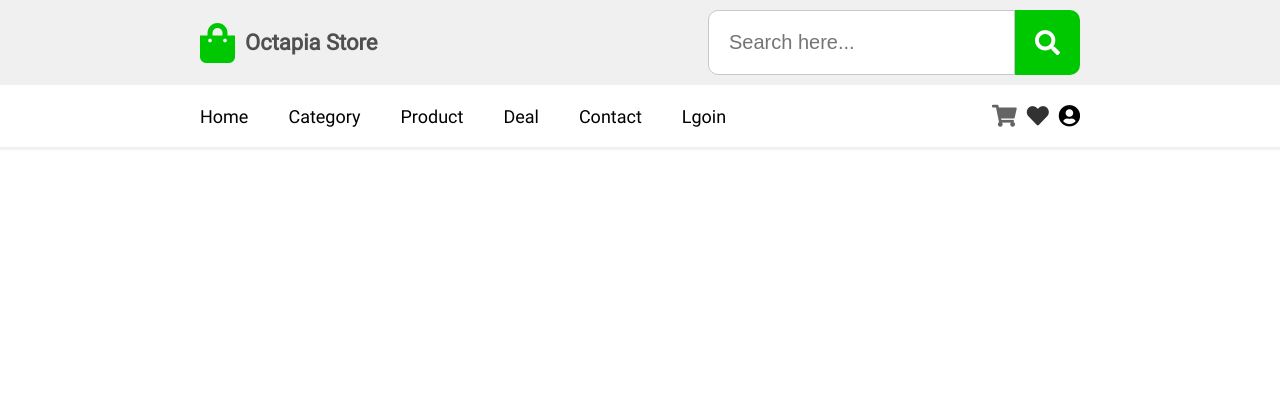
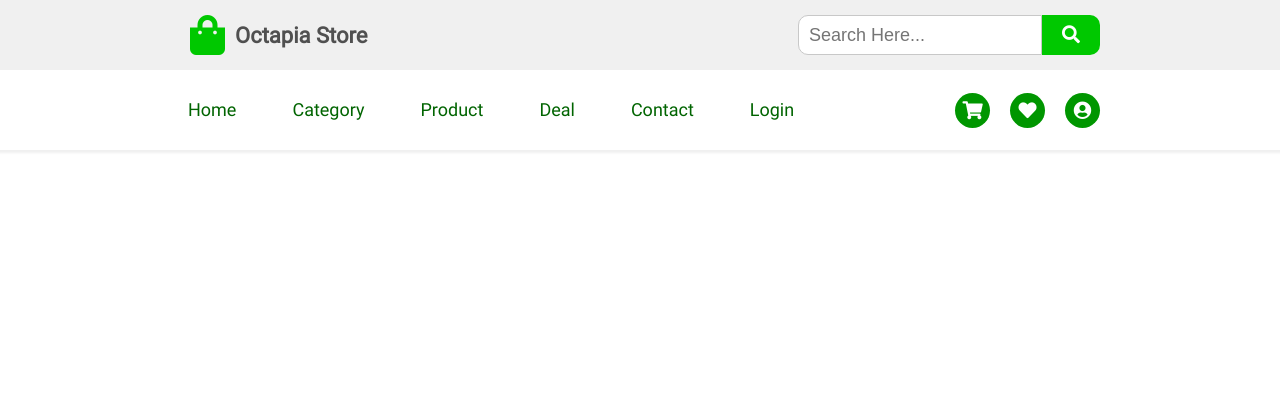
Before and after one commit to mistersakil/grocery-landing-page-using-html-css-js, a PHP site: page / in a window 1280 px wide. Shown: the top 420 px of the page. Before the commit the page ends 149 px from the top, so only its background shows below. Run offline with PHP 8.4, Linux system fonts and the light colour scheme.

Commit message:
header, navbar redesigned with responsive issure, naver fixed top on scroll

```diff
--- a/css/default.css
+++ b/css/default.css
@@ -2,6 +2,7 @@
   font-family: Roboto;
   src: url(../webfonts/Roboto-Regular.ttf);
 }
+
 :root {
   --red: rgb(255, 0, 0);
   --red200: rgb(200, 0, 0);
@@ -32,27 +33,50 @@
   --grey240: rgb(240, 240, 240);
   --white: rgb(255, 255, 255);
 }
-::selection {
-  background-color: var(--green100);
-  color: var(--white);
-}
+
 * {
   box-sizing: border-box;
   margin: 0;
   padding: 0;
   transition: all 0.3s linear;
+  text-decoration: none;
+  text-transform: capitalize;
 }
 html {
   font-size: 10px;
   overflow-x: hidden;
   scroll-behavior: smooth;
   scroll-padding-top: 6rem;
+  scrollbar-color: #6969dd #e0e0e0;
+  scrollbar-width: thin;
 }
 body {
   font-size: 1.6rem;
-  font-family: Roboto, Verdana, Geneva, Tahoma, sans-serif;
+  font-family: Roboto, sans-serif;
   color: var(--black);
+  height: 150vh;
+  position: relative;
 }
+/* Scrollbar */
+::-webkit-scrollbar {
+  width: 1rem;
+}
+
+::-webkit-scrollbar-thumb {
+  background: var(--green200);
+  border-radius: 1rem;
+}
+::-webkit-scrollbar-thumb:hover {
+  background: var(--green150);
+  cursor: pointer;
+}
+/* End: Scrollbar  */
+/* Selection  */
+::selection {
+  background-color: var(--green100);
+  color: var(--white);
+}
+/* End: Selection  */
 ul {
   list-style: none;
 }
--- a/css/style.css
+++ b/css/style.css
@@ -1,20 +1,17 @@
 /** Header Style  **/
+
 .header {
+  height: 7rem;
+  padding: 1rem 18rem 1rem 19rem;
+  overflow: hidden;
   display: flex;
-  flex-direction: column;
-  flex-wrap: wrap;
-}
-/* topbar  */
-.topbar {
-  display: flex;
+  flex-wrap: nowrap;
   flex-direction: row;
-  flex-wrap: wrap;
   justify-content: space-between;
   align-items: center;
   background: var(--grey240);
-  padding: 1rem 20rem;
 }
-.logo a {
+.header .logo {
   display: flex;
   flex-wrap: wrap;
   flex-direction: row;
@@ -22,39 +19,50 @@
   justify-content: space-between;
 }
 
-.logo .icon {
+.header .logo .icon {
   color: var(--green200);
   font-size: 4rem;
 }
-.logo .logoTitle {
+.header .logo .logoTitle {
   font-size: 2.2rem;
   margin-left: 1rem;
   font-weight: 600;
   color: var(--black80);
 }
-.searchBox {
+.header .searchForm {
   display: flex;
   flex-direction: row;
-  flex-wrap: wrap;
+  flex-wrap: nowrap;
   align-items: center;
+  height: 4rem;
 }
-.searchBox input[type="search"],
-.searchBox input[type="search"]:focus {
-  font-size: 2rem;
-  padding: 2rem;
+.header .searchForm .searchBox,
+.header .searchForm .searchBox:focus {
+  padding: 0 0 0 1rem;
   border: 0.1rem solid var(--grey200);
   border-radius: 1rem 0 0 1rem;
   outline: none;
+  height: 100%;
+  font-size: 1.8rem;
 }
-.searchBox input[type="search"]:focus {
+.header .searchForm .searchBox:focus {
   border-color: var(--green150);
 }
-.searchBox label {
+.header .searchForm .searchPointer {
+  height: 100%;
   background: var(--green200);
-  padding: 2rem;
+  padding: 0 2rem;
   border-radius: 0 1rem 1rem 0;
   color: var(--white);
-  font-size: 2.5rem;
+  font-size: 1.8rem;
+  line-height: 4rem;
+  cursor: pointer;
+}
+.header .searchForm:hover .searchPointer {
+  background: var(--green100);
+}
+.header .searchForm:hover .searchPointer .icon {
+  transform: scale(1.2);
 }
 .mobileMenuHandler {
   display: none;
@@ -63,39 +71,97 @@
 .navbar {
   background: var(--white);
   box-shadow: 0 0 0.2rem 0.3rem var(--grey240);
-  padding: 2rem 20rem;
+  padding: 0 18rem 0 16rem;
+  height: 8rem;
+  width: 100%;
   display: flex;
   flex-direction: row;
   flex-wrap: wrap;
   justify-content: space-between;
   align-items: center;
+  left: auto;
 }
-.navbarContainer {
+.navbar.sticky {
+  position: fixed;
+  top: 0;
+  left: 0;
+}
+.navbar .navbarContainer {
   display: flex;
   flex-wrap: wrap;
   flex-direction: row;
-  flex: 9;
+  flex: 16;
+  height: 100%;
 }
-.navItem {
-  display: inline-block;
-  padding-right: 4rem;
+
+.navbar .navLink {
+  line-height: 8rem;
   font-size: 1.8rem;
+  padding: 0 2.8rem;
+  text-align: center;
+  display: block;
+  color: var(--green100);
 }
-.iconContainer {
+
+.navbar .navLink:hover {
+  background: var(--green150);
+  color: var(--white);
+}
+
+.navbar .iconContainer {
   flex: 1;
   display: flex;
   flex-direction: row;
   align-items: flex-end;
   justify-content: space-between;
 }
-.iconContainer .icon {
-  font-size: 2.2rem;
-  color: var(--grey);
+.navbar .iconContainer .iconLink {
+  height: 3.5rem;
+  width: 3.5rem;
+  border-radius: 50%;
+  background: var(--green150);
+  display: flex;
+  justify-content: center;
+  align-items: center;
+  margin-left: 2rem;
+  font-size: 1.8rem;
+  color: var(--white);
 }
-.iconContainer .icon:nth-child(2) {
-  color: var(--black50);
+.navbar .iconContainer .iconLink:hover {
+  background: var(--green150);
+  transform: scale(1.2);
+  background: var(--green200);
+  color: var(--grey220);
 }
-.iconContainer .icon:nth-child(3) {
-  color: var(--black);
+
+/** End: Header Style  **/
+
+/* Mobile Menu */
+.mobileMenu {
+  display: block;
+  width: 100%;
+  height: calc(100vh - 7rem);
+  background: var(--green200);
+  z-index: 0;
+  position: relative;
+  left: -200%;
+  top: 7rem;
+  padding: 2rem;
+  display: none;
 }
-/** End: Header Style  **/
+.mobileMenu.active {
+  position: relative;
+  top: 0;
+  left: 0;
+  width: 100%;
+  display: block;
+}
+.mobileMenu .container {
+  display: flex;
+  flex-direction: row;
+  flex-wrap: wrap;
+  align-items: center;
+  justify-content: space-between;
+}
+
+/* End: Mobile Menu */
--- a/index.html
+++ b/index.html
@@ -1,51 +1,66 @@
 <!DOCTYPE html>
 <html lang="en">
   <head>
-    <meta charset="UTF-8">
-    <meta http-equiv="X-UA-Compatible" content="IE=edge">
-    <meta name="viewport" content="width=device-width, initial-scale=1.0">
+    <meta charset="UTF-8" />
+    <meta http-equiv="X-UA-Compatible" content="IE=edge" />
+    <meta name="viewport" content="width=device-width, initial-scale=1.0" />
     <title>Online Store Using HTML,CSS,JS - Octapia</title>
     <link rel="icon" type="image/png" href="./images/favicon.png" />
-    <link rel="stylesheet" href="./css/fontawesome.min.css">
-    <link rel="stylesheet" href="./css/default.css">
-    <link rel="stylesheet" href="./css/style.css">
-    <link rel="stylesheet" href="./css/responsive.css">
+    <link rel="stylesheet" href="./css/fontawesome.min.css" />
+    <link rel="stylesheet" href="./css/default.css" />
+    <link rel="stylesheet" href="./css/style.css" />
+    <link rel="stylesheet" href="./css/responsive.css" />
   </head>
   <body>
-
-    <header class="header">
-        <section class="topbar">
-            <div class="logo">
-                <a href="./">
+    <section class="header">
+      <a href="./" class="logo">
         <i class="fas fa-shopping-bag icon"></i>
         <h1 class="logoTitle">Octapia Store</h1>
       </a>
-            </div>
-            <form action="" class="searchBox">
-                <input type="search" name="search" id="search" placeholder="Search here...">
-                <label for="search" class="fas fa-search "></label>
+
+      <form action="" class="searchForm">
+        <input
+          type="search"
+          name="search"
+          id="search"
+          class="searchBox"
+          placeholder="Search here..."
+        />
+        <label for="search" class="searchPointer"
+          ><i class="fas fa-search icon"></i
+        ></label>
       </form>
       <div class="mobileMenuHandler">
         <i class="fas fa-bars icon"></i>
       </div>
     </section>
-        <nav class="navbar">
-            <ul class="navbarContainer">
-                <li class="navItem"><a class="navLink" href="#home">Home</a></li>
-                <li class="navItem"><a class="navLink" href="#home">Category</a></li>
-                <li class="navItem"><a class="navLink" href="#home">Product</a></li>
-                <li class="navItem"><a class="navLink" href="#home">Deal</a></li>
-                <li class="navItem"><a class="navLink" href="#home">Contact</a></li>
-                <li class="navItem"><a class="navLink" href="#home">Lgoin</a></li>
-            </ul>
+    <section class="navbar">
+      <nav class="navbarContainer">
+        <a class="navLink" href="#home">home</a>
+        <a class="navLink" href="#category">category</a>
+        <a class="navLink" href="#product">product</a>
+        <a class="navLink" href="#deal">deal</a>
+        <a class="navLink" href="#contact">contact</a>
+        <a class="navLink" href="#login">login</a>
+      </nav>
       <div class="iconContainer">
-                <i class="fas fa-shopping-cart icon"></i>
+        <a href="/cart" class="iconLink" title="Shopping Cart">
+          <i class="fa fas fa-shopping-cart icon"></i>
+        </a>
+        <a href="/fevorite" class="iconLink" title="My Favorite">
           <i class="fas fa-heart icon"></i>
+        </a>
+        <a href="/login" class="iconLink" title="User Login">
           <i class="fas fa-user-circle icon"></i>
+        </a>
       </div>
-        </nav>
-    </header>
-
+    </section>
+    <section class="mobileMenu">
+      <div class="container">
+        <h2>Mobile Menu</h2>
+        <i class="fas fa-times icon mobileMenuClose"></i>
+      </div>
+    </section>
 
     <script src="./js/main.js"></script>
   </body>
--- a/js/main.js
+++ b/js/main.js
@@ -0,0 +1,26 @@
+/* Navbar Sticky */
+const navbar = document.querySelector(".navbar");
+window.onscroll = (event) => {
+  if (window.scrollY >= 70) {
+    navbar.classList.add("sticky");
+  } else {
+    navbar.classList.remove("sticky");
+  }
+};
+/* End: Navbar Sticky */
+/* Mobile menu script */
+const mobileMenuHandler = document.querySelector(".mobileMenuHandler");
+const mobileMenu = document.querySelector(".mobileMenu");
+const mobileMenuClose = document.querySelector(".mobileMenuClose");
+mobileMenuHandler.onclick = (event) => {
+  mobileMenu.classList.add("active");
+};
+mobileMenuClose.onclick = (event) => {
+  mobileMenu.classList.remove("active");
+};
+window.onresize = (event) => {
+  if (mobileMenu.offsetWidth >= 700) {
+    mobileMenu.classList.remove("active");
+  }
+};
+/* End: Mobile menu script */
```
Also changed, not shown: css/responsive.css (+68 -33 lines). Lines whose indentation alone changed are shown as unchanged.
